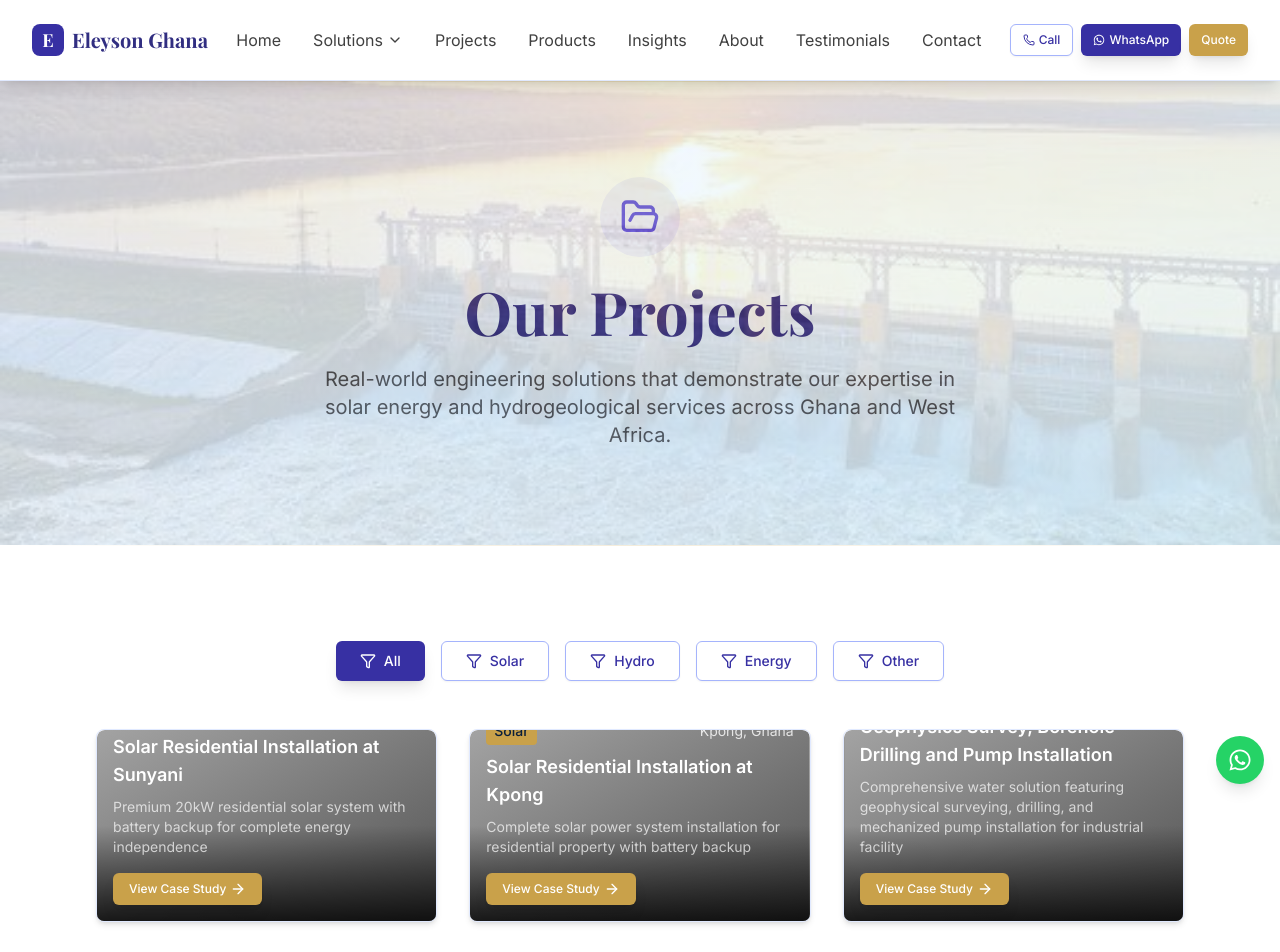
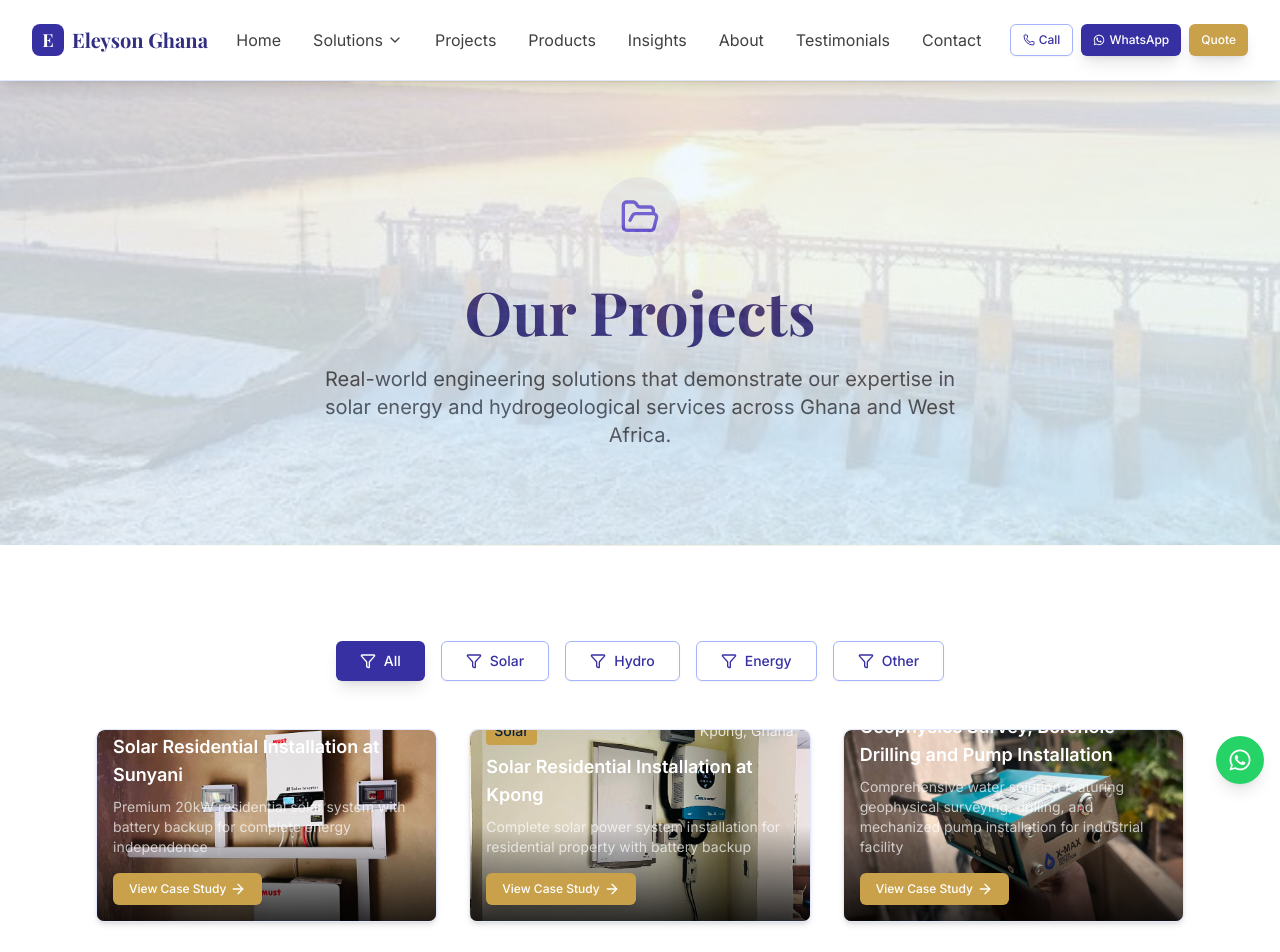
Before and after one commit to dromorongit/EleysonGh, a Next.js app: page /projects in a window 1280 px wide. Shown: the top 952 px of the page. Built offline with nearby package versions, Linux system fonts and the light colour scheme.

Commit message:
Update page.tsx

```diff
--- a/src/app/projects/page.tsx
+++ b/src/app/projects/page.tsx
@@ -27,7 +27,7 @@ export default function ProjectsPage() {
   const filters = ["All", "Solar", "Hydro", "Energy", "Other"];
   const filteredProjects = activeFilter === "All"
     ? projects
-    : projects.filter(p => p.category === activeFilter);
+    : projects.filter(p => p.category.toLowerCase().trim() === activeFilter.toLowerCase().trim());
 
   return (
     <>
@@ -90,7 +90,10 @@ export default function ProjectsPage() {
             {filteredProjects.map((project, index) => (
               <motion.div key={project.slug} variants={fadeInUp}>
                 <Card className="h-full hover:shadow-xl transition-all duration-300 group overflow-hidden">
-                  <div className="aspect-video bg-gradient-to-br from-secondary-400 to-secondary-600 bg-cover bg-center rounded-t-lg overflow-hidden group-hover:scale-105 transition-transform duration-300 relative">
+                  <div
+                    className="aspect-video bg-cover bg-center rounded-t-lg overflow-hidden group-hover:scale-105 transition-transform duration-300 relative"
+                    style={{ backgroundImage: `url(${project.featuredImage})` }}
+                  >
                     <div className="absolute inset-0 bg-gradient-to-t from-black/80 via-transparent to-transparent group-hover:from-black/90 transition-all duration-300" />
                     <div className="absolute bottom-0 left-0 right-0 p-4 text-white">
                       <div className="flex items-center justify-between mb-2">
```
